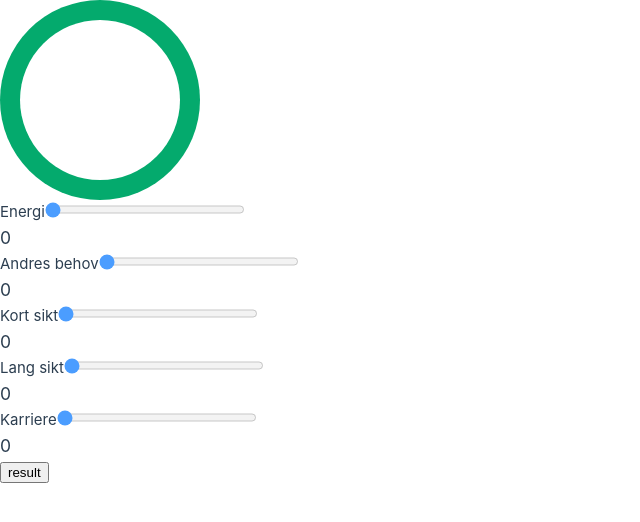
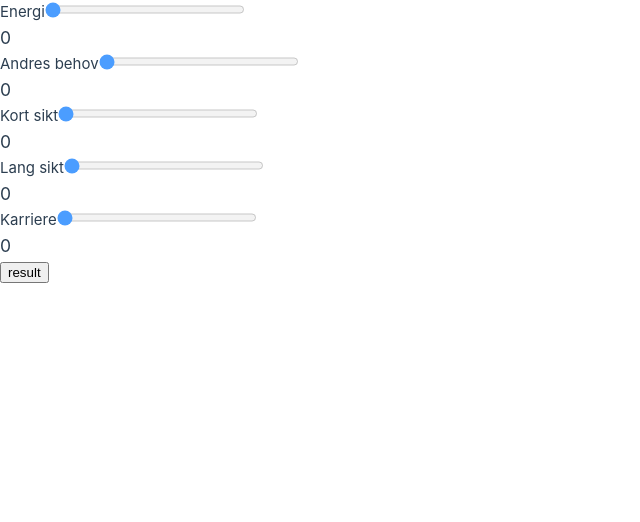
Before and after one commit to AndyKodehode/prioriteringsApp, a Vue app: page / in a window 1280 px wide. Shown: the top 522 px of the page, without its empty margins (0-640 px from the left). Built offline with nearby package versions, Linux system fonts and the light colour scheme.

Commit message:
ryddet bort sirkel

```diff
--- a/src/App.vue
+++ b/src/App.vue
@@ -1,12 +1,7 @@
 <template>
 <div>
 
-   <div class="outerCircle">
-    <div class="innerCircle">
 
-    </div>
-
-   </div>
 
 
   <div >
--- a/src/assets/main.css
+++ b/src/assets/main.css
@@ -27,22 +27,3 @@
     background: #04AA6D;
     cursor: pointer;
   }
-
-
-  .outerCircle{
-    height: 200px;
-    width: 200px;
-    border-radius: 100%;
-    background-color: #04AA6D;
-    display: flex;
-    justify-content: center;
-    align-items: center;
-  }
-
-  .innerCircle{
-    height: 80%;
-    width: 80%;
-    border-radius: 100%;
-    background-color: white;
-
-  }
```
